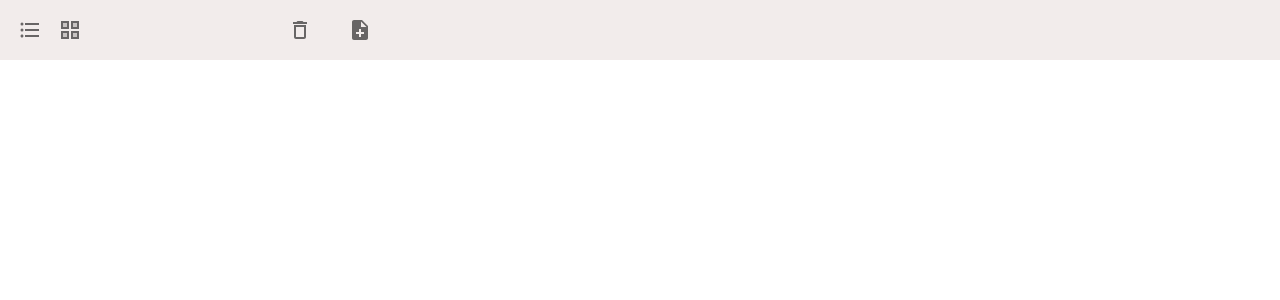
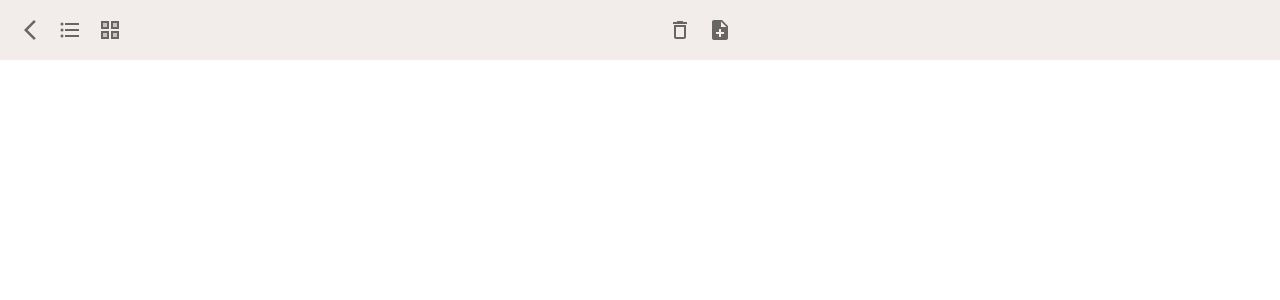
Before and after one commit to choodessny/notes, a React (Vite) app: page / in a window 1280 px wide. Both pictures are taken after a click on the button 70 px from the left and 30 px from the top of the page. Shown: the top 300 px of the page. Built offline with nearby package versions, Linux system fonts and the light colour scheme.

Commit message:
done TilesView

```diff
--- /dev/null
+++ b/src/components/CommonHeaderElements/CommonHeaderElements.tsx
@@ -0,0 +1,43 @@
+import { Fragment } from "react";
+import FormatListBulletedTwoToneIcon from "@mui/icons-material/FormatListBulletedTwoTone";
+import GridViewTwoToneIcon from "@mui/icons-material/GridViewTwoTone";
+import DeleteOutlineTwoToneIcon from "@mui/icons-material/DeleteOutlineTwoTone";
+import { IconButton } from "@mui/material";
+import { Spacer } from "../Spacer/Spacer";
+import { changeView, TView } from "../../store/reducers/view";
+import { useDispatch } from "react-redux";
+import { deleteNote } from "../../store/reducers/notes";
+import { useCurrentId } from "../../hooks/useCurrentId";
+
+export const CommonHeaderElements = () => {
+    const dispatch = useDispatch();
+    const currentNoteId = useCurrentId();
+  return <Fragment>
+    <IconButton
+  title="Отобразить в форме списка"
+  onClick={() => {
+    dispatch(changeView(TView.list));
+  }}
+>
+  <FormatListBulletedTwoToneIcon />
+</IconButton>
+<IconButton
+  title="Отобразить в форме плиток"
+  onClick={() => {
+    dispatch(changeView(TView.tiles));
+  }}
+>
+  <GridViewTwoToneIcon />
+</IconButton>
+<Spacer />
+<IconButton
+  disabled={!currentNoteId}
+  onClick={() => {
+    if (currentNoteId) {
+      dispatch(deleteNote(currentNoteId));
+    }
+  }}
+>
+  <DeleteOutlineTwoToneIcon />
+</IconButton></Fragment>;
+};
--- a/src/components/Container/Container.tsx
+++ b/src/components/Container/Container.tsx
@@ -1,11 +1,9 @@
 import { Note } from "../Note/Note";
 import styles from "./Container.module.scss";
-import { Header } from "../Header/Header";
+import { ListView } from "../ListView/ListView";
 import { TView } from "../../store/reducers/view";
 import { useAppSelector } from "../../store/store";
-import { ListView } from "../ListView/ListView";
 import { TilesView } from "../TilesView/TilesView";
-import { CreateButton } from "../CreateButton/CreateButton";
 
 export const Container = () => {
   const view = useAppSelector((state) => state.view.view);
@@ -24,13 +22,8 @@ export const Container = () => {
       )}
       {view === TView.tiles && (
         <div className={styles.container}>
-          <div className={styles.left}>
+          <div className={styles.right}>
             <TilesView />
-          </div>
-          <div className={styles.right}>
-            <Header>
-              <CreateButton />
-            </Header>
           </div>
         </div>
       )}
--- a/src/components/List/List.module.scss
+++ b/src/components/List/List.module.scss
@@ -7,5 +7,5 @@
   display: flex;
   flex-direction: row;
   flex-wrap: wrap;
-  margin: 25px 15px;
+  padding: 25px 15px;
 }
--- a/src/components/List/List.tsx
+++ b/src/components/List/List.tsx
@@ -4,7 +4,11 @@ import { ListItem } from "../ListItem/ListItem";
 import { TView } from "../../store/reducers/view";
 import { TilesItem } from "../TilesItem/TilesItem";
 
-export const List = () => {
+type TListProps = {
+  onDoubleClick?: () => void;
+};
+
+export const List: React.FC<TListProps> = ({ onDoubleClick }) => {
   const idsList = useAppSelector((state) => state.notes.idsList);
   const view = useAppSelector((state) => state.view.view);
   return (
@@ -19,7 +23,7 @@ export const List = () => {
       {view === TView.tiles && (
         <div className={styles.tiles}>
           {idsList.map((id) => (
-            <TilesItem key={id} id={id} />
+            <TilesItem onDoubleClick={onDoubleClick} key={id} id={id} />
           ))}
         </div>
       )}
--- a/src/components/ListView/ListView.tsx
+++ b/src/components/ListView/ListView.tsx
@@ -1,42 +1,14 @@
 import { List } from "../List/List";
 import { Header } from "../Header/Header";
-import FormatListBulletedTwoToneIcon from "@mui/icons-material/FormatListBulletedTwoTone";
-import GridViewTwoToneIcon from "@mui/icons-material/GridViewTwoTone";
-import DeleteOutlineTwoToneIcon from "@mui/icons-material/DeleteOutlineTwoTone";
-import { IconButton } from "@mui/material";
-import { Spacer } from "../Spacer/Spacer";
-import { changeView, TView } from "../../store/reducers/view";
-import { useDispatch } from "react-redux";
-import { useAppSelector } from "../../store/store";
+import { CommonHeaderElements } from "../CommonHeaderElements/CommonHeaderElements";
 
 export const ListView = () => {
-    const view = useAppSelector((state) => state.view.view);
-  const dispatch = useDispatch();
-    return(
-        <>
-        <Header>
-            <IconButton
-              title="Отобразить в форме списка"
-              onClick={() => {
-                dispatch(changeView(TView.list));
-              }}
-            >
-              <FormatListBulletedTwoToneIcon />
-            </IconButton>
-            <IconButton
-              title="Отобразить в форме плиток"
-              onClick={() => {
-                dispatch(changeView(TView.tiles));
-              }}
-            >
-              <GridViewTwoToneIcon />
-            </IconButton>
-            <Spacer />
-            <IconButton>
-              <DeleteOutlineTwoToneIcon />
-            </IconButton>
-          </Header>
-          <List />
-          </>
-    )
-}
+  return (
+    <>
+      <Header>
+        <CommonHeaderElements />
+      </Header>
+      <List />
+    </>
+  );
+};
--- a/src/components/TilesItem/TilesItem.tsx
+++ b/src/components/TilesItem/TilesItem.tsx
@@ -6,24 +6,28 @@ import styles from "./TilesItem.module.scss";
 import { useCurrentId } from "../../hooks/useCurrentId";
 import classNames from "classnames";
 
-type TypeTilesItemProps = {
+type TTilesItemProps = {
   id: number;
+  onDoubleClick?: () => void;
 };
 
-export const TilesItem: React.FC<TypeTilesItemProps> = ({ id }) => {
+export const TilesItem: React.FC<TTilesItemProps> = ({ id, onDoubleClick }) => {
   const currentNoteId = useCurrentId();
   const notes = useAppSelector((state) => state.notes.notes);
   const navigate = useNavigate();
   const note = notes[id];
   return (
-    <div className={styles.tilesContainer}>
+    <div
+      className={styles.tilesContainer}
+      onClick={() => navigate(`/${id}`)}
+      onDoubleClick={onDoubleClick}
+    >
       <div
-        onClick={() => navigate(`/${id}`)}
         className={classNames(styles.tilesItemContainer, {
           [styles.selected]: currentNoteId === id,
         })}
       ></div>
-      <div className={styles.tilesItem} onClick={() => navigate(`/${id}`)}>
+      <div className={styles.tilesItem}>
         <div className={styles.title}>{note.title}</div>
         <div>
           <div>
--- a/src/components/TilesView/TilesView.tsx
+++ b/src/components/TilesView/TilesView.tsx
@@ -1,42 +1,36 @@
+import { CreateButton } from "../CreateButton/CreateButton";
+import { Spacer } from "../Spacer/Spacer";
 import { Header } from "../Header/Header";
-import FormatListBulletedTwoToneIcon from "@mui/icons-material/FormatListBulletedTwoTone";
-import GridViewTwoToneIcon from "@mui/icons-material/GridViewTwoTone";
-import DeleteOutlineTwoToneIcon from "@mui/icons-material/DeleteOutlineTwoTone";
+import { List } from "../List/List";
+import { CommonHeaderElements } from "../CommonHeaderElements/CommonHeaderElements";
+import { useState } from "react";
+import { useCurrentId } from "../../hooks/useCurrentId";
+import { Note } from "../Note/Note";
+import ArrowBackIosNewIcon from "@mui/icons-material/ArrowBackIosNew";
 import { IconButton } from "@mui/material";
-import { Spacer } from "../Spacer/Spacer";
-import { changeView, TView } from "../../store/reducers/view";
-import { useDispatch } from "react-redux";
-import { useAppSelector } from "../../store/store";
-import { List } from "../List/List";
 
 export const TilesView = () => {
-  const view = useAppSelector((state) => state.view.view);
-  const dispatch = useDispatch();
+  const currentNoteId = useCurrentId();
+  const [isOpened, setIsOpened] = useState<boolean>(!!currentNoteId);
   return (
-    <>
+    <div>
       <Header>
         <IconButton
-          title="Отобразить в форме списка"
+          disabled={!isOpened}
           onClick={() => {
-            dispatch(changeView(TView.list));
+            setIsOpened(false);
           }}
         >
-          <FormatListBulletedTwoToneIcon />
+          <ArrowBackIosNewIcon />
         </IconButton>
-        <IconButton
-          title="Отобразить в форме плиток"
-          onClick={() => {
-            dispatch(changeView(TView.tiles));
-          }}
-        >
-          <GridViewTwoToneIcon />
-        </IconButton>
+        <CommonHeaderElements />
+
+        <CreateButton />
+
         <Spacer />
-        <IconButton>
-          <DeleteOutlineTwoToneIcon />
-        </IconButton>
       </Header>
-      <List />
-    </>
+      {!isOpened && <List onDoubleClick={() => setIsOpened(true)} />}
+      {isOpened && <Note />}
+    </div>
   );
 };
--- a/src/store/reducers/notes.ts
+++ b/src/store/reducers/notes.ts
@@ -25,6 +25,11 @@ export const notesSlice = createSlice({
   name: "notes",
   initialState,
   reducers: {
+    deleteNote: (store, action: { payload: number }) => {
+      delete store.notes[action.payload];
+      store.idsList = store.idsList.filter((id) => id !== action.payload);
+    },
+
     createNote: (store, action: { payload: Note }) => {
       store.idsList.unshift(action.payload.id);
       store.notes[action.payload.id] = action.payload;
@@ -33,6 +38,6 @@ export const notesSlice = createSlice({
   },
 });
 
-export const { createNote } = notesSlice.actions;
+export const { createNote, deleteNote } = notesSlice.actions;
 
 export default persistReducer({ key: "notes", storage }, notesSlice.reducer);
```
